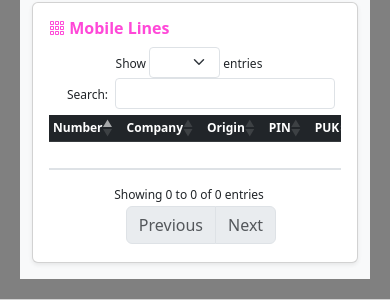
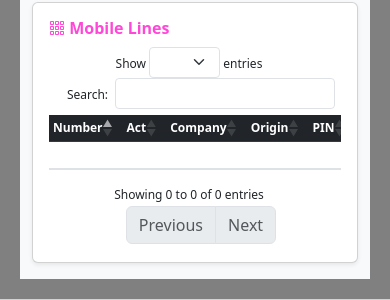
Before and after one commit to cromerolorente/oe_inventory, a Django app: page /mobile-lines/ in a window 390 px wide; the page is wider, and only the part inside the window is pictured. Shown: the part 1203-1503 px from the top of that part. Run offline with Django 5.2, Linux system fonts and the light colour scheme; the visitor is signed in with stand-in values (Sample User, id 1); data that the repository does not hold is empty; parts of the project's set-up code (start-up, migrations or seed data) failed here and were passed over; some libraries are stand-ins or nearby versions.

Commit message:
Mobile Lines / Phones: single-row form fields, Act column, sortable icon columns
frmMobileLines: put CARD, Extension, Fee and Tariff description on one
row; add an "Act" column (SIM active/cancelled by fecha_baja) right
after Number; make all icon columns (Act, Active, eSIM, M2M, B)
sortable via data-order. frmPhones: make the Active icon column
sortable via data-order.

Co-Authored-By: Claude Opus 4.8 <noreply@anthropic.com>

```diff
--- a/src/oe_inventory_py_web/templates/oe_inventory_py_web/frmMobileLines.html
+++ b/src/oe_inventory_py_web/templates/oe_inventory_py_web/frmMobileLines.html
@@ -252,7 +252,7 @@
             <table id="tabla-lineas" class="table table-sm table-hover align-middle border-bottom">
                 <thead class="table-dark sticky-top">
                     <tr>
-                        <th>Number</th><th>Company</th><th>Origin</th><th>PIN</th><th>PUK</th><th>PIN2</th><th>PUK2</th>
+                        <th>Number</th><th class="text-center">Act</th><th>Company</th><th>Origin</th><th>PIN</th><th>PUK</th><th>PIN2</th><th>PUK2</th>
                         <th>IMEI</th><th>Date</th><th>Mobile</th><th>Person</th><th class="text-center">Active</th><th>Ext</th>
                         <th class="text-end">Fee</th><th>Tariff</th>
                         <th class="text-center">eSIM</th><th class="text-center">M2M</th><th class="text-center">B</th><th>Obs</th>
@@ -262,6 +262,7 @@
                     {% for r in grid_rows %}
                     <tr class="line-row" style="cursor: pointer;" data-number="{{ r.number }}">
                         <td>{{ r.number }}</td>
+                        <td class="text-center" data-order="{% if r.baja %}0{% else %}1{% endif %}">{% if r.baja %}<i class="bi bi-x-circle text-muted"></i>{% else %}<i class="bi bi-check-circle-fill text-success"></i>{% endif %}</td>
                         <td>{{ r.company }}</td>
                         <td>{{ r.origin }}</td>
                         <td>{{ r.pin }}</td>
@@ -272,13 +273,13 @@
                         <td>{{ r.date|date:'d-m-Y' }}</td>
                         <td>{{ r.phone }}</td>
                         <td>{{ r.person }}</td>
-                        <td class="text-center">{% if r.active %}<i class="bi bi-check-circle-fill text-success"></i>{% else %}<i class="bi bi-x-circle text-muted"></i>{% endif %}</td>
+                        <td class="text-center" data-order="{% if r.active %}1{% else %}0{% endif %}">{% if r.active %}<i class="bi bi-check-circle-fill text-success"></i>{% else %}<i class="bi bi-x-circle text-muted"></i>{% endif %}</td>
                         <td>{{ r.extension }}</td>
                         <td class="text-end">{{ r.fee|default:0|floatformat:2 }} €</td>
                         <td>{{ r.desc_tarif }}</td>
-                        <td class="text-center">{% if r.esim %}<i class="bi bi-check-lg text-success"></i>{% endif %}</td>
-                        <td class="text-center">{% if r.m2m %}<i class="bi bi-check-lg text-success"></i>{% endif %}</td>
-                        <td class="text-center">{% if r.baja %}<i class="bi bi-x-lg text-danger"></i>{% endif %}</td>
+                        <td class="text-center" data-order="{% if r.esim %}1{% else %}0{% endif %}">{% if r.esim %}<i class="bi bi-check-lg text-success"></i>{% endif %}</td>
+                        <td class="text-center" data-order="{% if r.m2m %}1{% else %}0{% endif %}">{% if r.m2m %}<i class="bi bi-check-lg text-success"></i>{% endif %}</td>
+                        <td class="text-center" data-order="{% if r.baja %}1{% else %}0{% endif %}">{% if r.baja %}<i class="bi bi-x-lg text-danger"></i>{% endif %}</td>
                         <td>{{ r.obs }}</td>
                     </tr>
                     {% endfor %}
--- a/src/oe_inventory_py_web/templates/oe_inventory_py_web/frmPhones.html
+++ b/src/oe_inventory_py_web/templates/oe_inventory_py_web/frmPhones.html
@@ -161,7 +161,7 @@
                                 <td>{{ item.origin|default:'-' }}</td>
                                 <td>{{ item.date_obj|date:'d-m-Y' }}</td>
                                 <td>{% if item.person %}{{ item.person }}{% else %}-{% endif %}</td>
-                                <td class="text-center">{% if item.active %}<i class="bi bi-check-circle-fill text-success"></i>{% else %}<i class="bi bi-x-circle text-muted"></i>{% endif %}</td>
+                                <td class="text-center" data-order="{% if item.active %}1{% else %}0{% endif %}">{% if item.active %}<i class="bi bi-check-circle-fill text-success"></i>{% else %}<i class="bi bi-x-circle text-muted"></i>{% endif %}</td>
                                 <td>{{ item.number|default:'-' }}</td>
                                 <td>{{ item.imei|default:'-' }}</td>
                                 <td>{{ item.obs|default:'-' }}</td>
```
